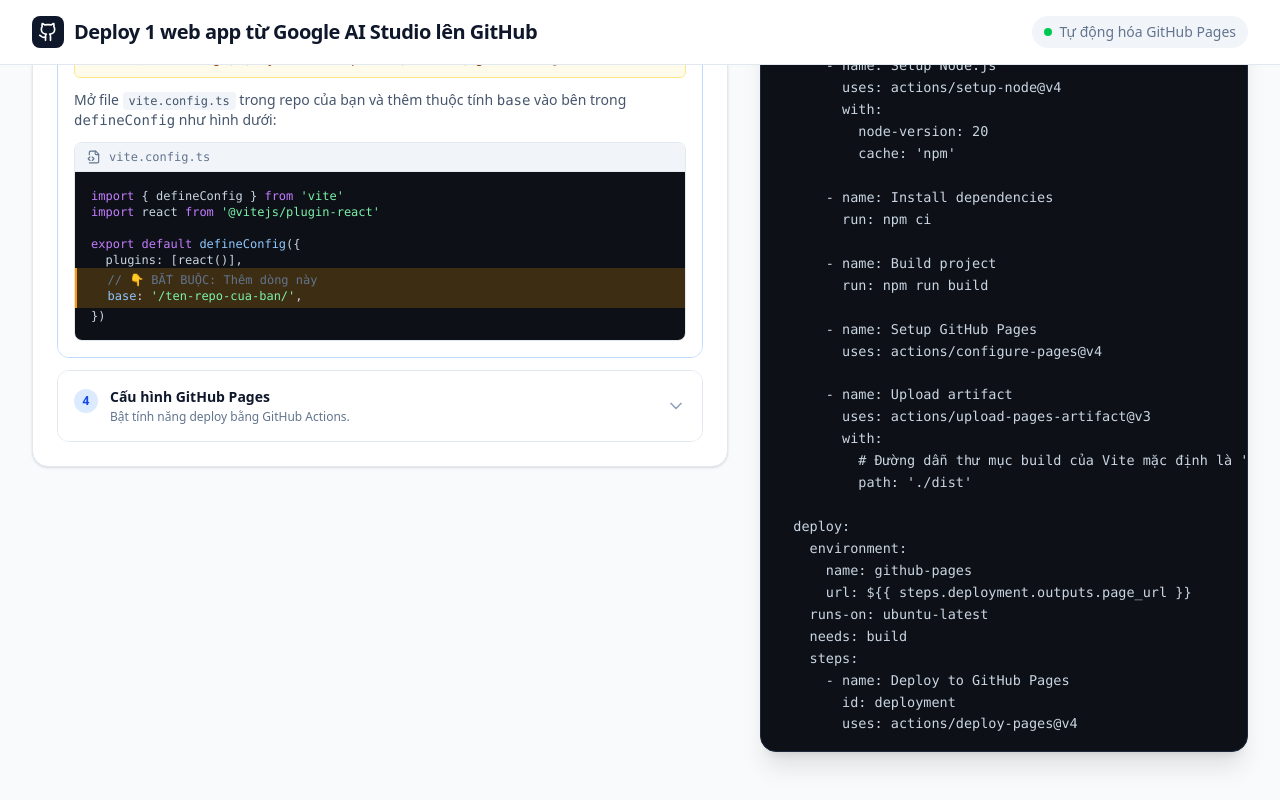
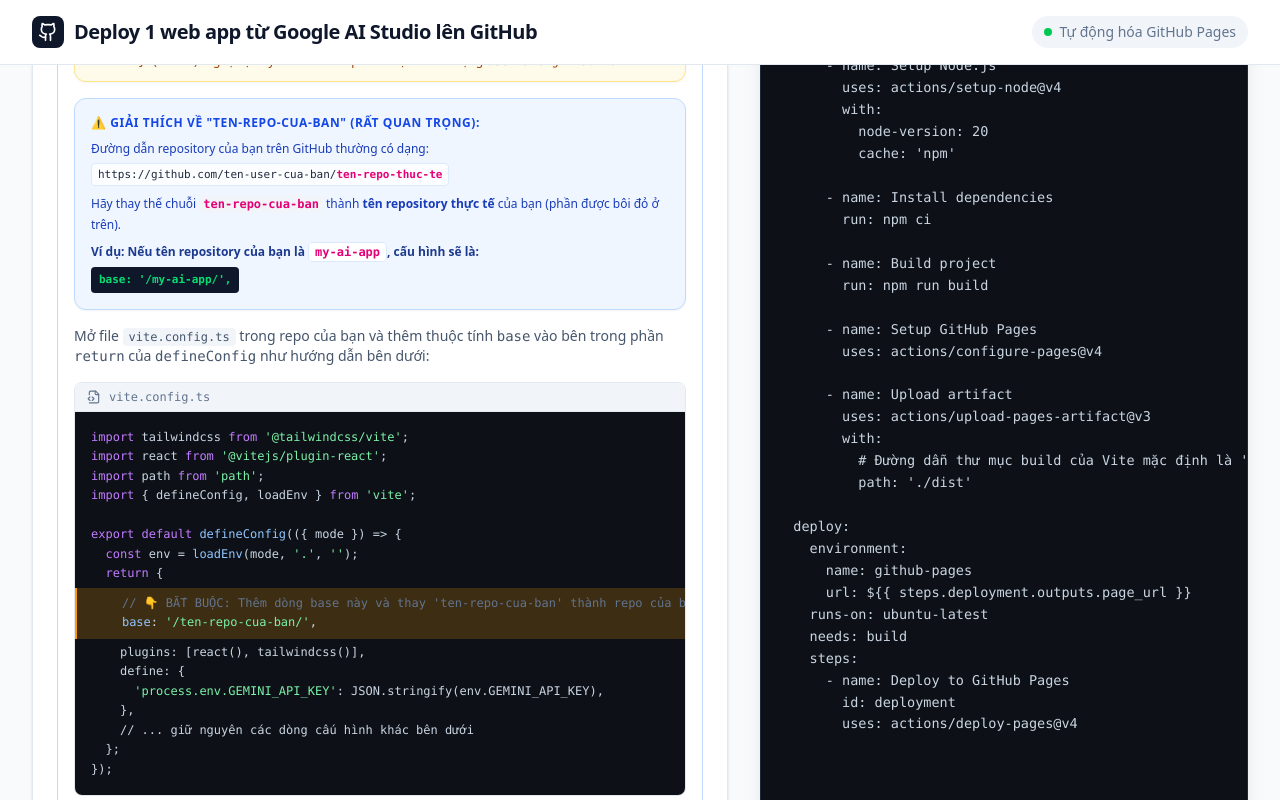
Before and after one commit to cuongngovuihocai/GitHub, a React (Vite) app: page / in a window 1280 px wide. Both pictures are taken after a click on the button 380 px from the left and 1384 px from the top of the page. Shown: the part 830-1630 px from the top of the page. Built offline with nearby package versions, Linux system fonts and the light colour scheme.

Commit message:
feat: update Vite config template and remove workflow
Update the Vite configuration example to include Tailwind, path aliases, and environment variable handling. Remove the bundled deployment workflow file.

```diff
--- a/src/App.tsx
+++ b/src/App.tsx
@@ -103,15 +103,31 @@
     URL.revokeObjectURL(url);
   };
 
-  const viteConfigExample = `import { defineConfig } from 'vite'
-import react from '@vitejs/plugin-react'
+  const viteConfigExample = `import tailwindcss from '@tailwindcss/vite';
+import react from '@vitejs/plugin-react';
+import path from 'path';
+import {defineConfig, loadEnv} from 'vite';
 
-export default defineConfig({
-  plugins: [react()],
-  // 👇 BẮT BUỘC: Thêm dòng này để sửa lỗi trắng trang (404)
-  // Thay 'ten-repo-cua-ban' bằng tên repository thực tế trên GitHub
-  base: '/ten-repo-cua-ban/',
-})`;
+export default defineConfig(({mode}) => {
+  const env = loadEnv(mode, '.', '');
+  return {
+    // 👇 BẮT BUỘC: Thêm dòng này để sửa lỗi trắng trang (404)
+    // Thay 'ten-repo-cua-ban' bằng tên repository thực tế trên GitHub
+    base: '/ten-repo-cua-ban/',
+    plugins: [react(), tailwindcss()],
+    define: {
+      'process.env.GEMINI_API_KEY': JSON.stringify(env.GEMINI_API_KEY),
+    },
+    resolve: {
+      alias: {
+        '@': path.resolve(__dirname, '.'),
+      },
+    },
+    server: {
+      hmr: process.env.DISABLE_HMR !== 'true',
+    },
+  };
+});`;
 
   const steps = [
     {
@@ -203,30 +219,55 @@
       icon: <Code2 className="w-4 h-4" />,
       color: 'amber',
       content: (
-        <div className="space-y-3 mt-3 text-sm text-slate-600">
-          <div className="bg-amber-50 border border-amber-200 text-amber-800 px-3 py-2 rounded-md flex gap-2">
+        <div className="space-y-4 mt-3 text-sm text-slate-600">
+          <div className="bg-amber-50 border border-amber-200 text-amber-800 px-3 py-2.5 rounded-xl flex gap-2 shadow-xs">
             <Info className="w-5 h-5 shrink-0 text-amber-600" />
             <p className="text-xs leading-relaxed">
               Nếu bạn không làm bước này, trang web sau khi deploy sẽ bị <strong>trắng tinh</strong> do không tìm thấy file CSS/JS (lỗi 404). Ngoại lệ duy nhất là khi repo của bạn có tên dạng <code>username.github.io</code>.
             </p>
           </div>
-          <p>Mở file <code className="bg-slate-100 px-1.5 py-0.5 rounded font-mono text-xs">vite.config.ts</code> trong repo của bạn và thêm thuộc tính <code>base</code> vào bên trong <code>defineConfig</code> như hình dưới:</p>
+
+          <div className="bg-blue-50 border border-blue-200 text-blue-800 p-4 rounded-xl space-y-2 shadow-xs">
+            <span className="font-bold text-xs uppercase tracking-wider text-blue-700 block">⚠️ Giải thích về "ten-repo-cua-ban" (Rất quan trọng):</span>
+            <p className="text-xs leading-relaxed">
+              Đường dẫn repository của bạn trên GitHub thường có dạng:<br/>
+              <code className="bg-white/80 px-1.5 py-0.5 rounded text-[11px] font-mono break-all inline-block border border-blue-100 text-slate-800 mt-1">https://github.com/ten-user-cua-ban/<strong className="text-pink-600 font-bold">ten-repo-thuc-te</strong></code>
+            </p>
+            <p className="text-xs leading-relaxed">
+              Hãy thay thế chuỗi <code className="bg-slate-100 px-1 py-0.5 rounded font-mono text-pink-600 font-bold">ten-repo-cua-ban</code> thành <strong>tên repository thực tế</strong> của bạn (phần được bôi đỏ ở trên).
+            </p>
+            <p className="text-xs leading-relaxed font-semibold text-blue-900">
+              Ví dụ: Nếu tên repository của bạn là <code className="bg-white px-1.5 py-0.5 rounded font-mono text-pink-600 border border-blue-100 font-bold">my-ai-app</code>, cấu hình sẽ là:<br/>
+              <code className="bg-slate-900 text-green-400 px-2 py-1 rounded text-[11px] font-mono font-bold inline-block mt-1">base: '/my-ai-app/',</code>
+            </p>
+          </div>
+
+          <p>Mở file <code className="bg-slate-100 px-1.5 py-0.5 rounded font-mono text-xs">vite.config.ts</code> trong repo của bạn và thêm thuộc tính <code>base</code> vào bên trong phần <code>return</code> của <code>defineConfig</code> như hướng dẫn bên dưới:</p>
 
           <div className="rounded-lg overflow-hidden border border-slate-200">
             <div className="bg-slate-100 px-3 py-1.5 border-b border-slate-200 text-xs font-mono text-slate-500 flex items-center gap-2">
               <FileCode2 className="w-3.5 h-3.5" /> vite.config.ts
             </div>
-            <pre className="bg-[#0d1117] p-4 text-xs font-mono text-slate-300 overflow-x-auto">
+            <pre className="bg-[#0d1117] p-4 text-xs font-mono text-slate-300 overflow-x-auto leading-relaxed">
               <code>
-                <span className="text-purple-400">import</span> {'{ defineConfig }'} <span className="text-purple-400">from</span> <span className="text-green-300">'vite'</span>{'\n'}
-                <span className="text-purple-400">import</span> react <span className="text-purple-400">from</span> <span className="text-green-300">'@vitejs/plugin-react'</span>{'\n\n'}
-                <span className="text-purple-400">export default</span> <span className="text-blue-300">defineConfig</span>({'{'}{'\n'}
-                {'  '}plugins: [react()],{'\n'}
-                <div className="bg-amber-500/20 -mx-4 px-4 py-1 border-l-2 border-amber-500">
-                  <span className="text-slate-500">{'  '}// 👇 BẮT BUỘC: Thêm dòng này</span>{'\n'}
-                  {'  '}<span className="text-blue-300">base</span>: <span className="text-green-300">'/ten-repo-cua-ban/'</span>,{'\n'}
+                <span className="text-purple-400">import</span> tailwindcss <span className="text-purple-400">from</span> <span className="text-green-300">'@tailwindcss/vite'</span>;{'\n'}
+                <span className="text-purple-400">import</span> react <span className="text-purple-400">from</span> <span className="text-green-300">'@vitejs/plugin-react'</span>;{'\n'}
+                <span className="text-purple-400">import</span> path <span className="text-purple-400">from</span> <span className="text-green-300">'path'</span>;{'\n'}
+                <span className="text-purple-400">import</span> {'{ defineConfig, loadEnv }'} <span className="text-purple-400">from</span> <span className="text-green-300">'vite'</span>;{'\n\n'}
+                <span className="text-purple-400">export default</span> <span className="text-blue-300">defineConfig</span>(({'{ mode }'}) =&gt; {'{'} {'\n'}
+                {'  '}<span className="text-purple-400">const</span> env = <span className="text-blue-300">loadEnv</span>(mode, <span className="text-green-300">'.'</span>, <span className="text-green-300">''</span>);{'\n'}
+                {'  '}<span className="text-purple-400">return</span> {'{'} {'\n'}
+                <div className="bg-amber-500/20 -mx-4 px-4 py-1.5 border-l-2 border-amber-500 my-1">
+                  <span className="text-slate-500">{'    '}// 👇 BẮT BUỘC: Thêm dòng base này và thay 'ten-repo-cua-ban' thành repo của bạn</span>{'\n'}
+                  {'    '}<span className="text-blue-300">base</span>: <span className="text-green-300">'/ten-repo-cua-ban/'</span>,{'\n'}
                 </div>
-                {'}'})
+                {'    '}plugins: [react(), tailwindcss()],{'\n'}
+                {'    '}define: {'{'} {'\n'}
+                {'      '}<span className="text-green-300">'process.env.GEMINI_API_KEY'</span>: JSON.stringify(env.GEMINI_API_KEY),{'\n'}
+                {'    '}{'}'},{'\n'}
+                {'    '}// ... giữ nguyên các dòng cấu hình khác bên dưới{'\n'}
+                {'  '}{'}'};{'\n'}
+                {'}'});
               </code>
             </pre>
           </div>
--- a/vite.config.ts
+++ b/vite.config.ts
@@ -7,8 +7,6 @@
   const env = loadEnv(mode, '.', '');
   return {
     plugins: [react(), tailwindcss()],
-    // 👇 BẮT BUỘC: Thêm dòng này
-    base: '/GitHub/',
     define: {
       'process.env.GEMINI_API_KEY': JSON.stringify(env.GEMINI_API_KEY),
     },
```
